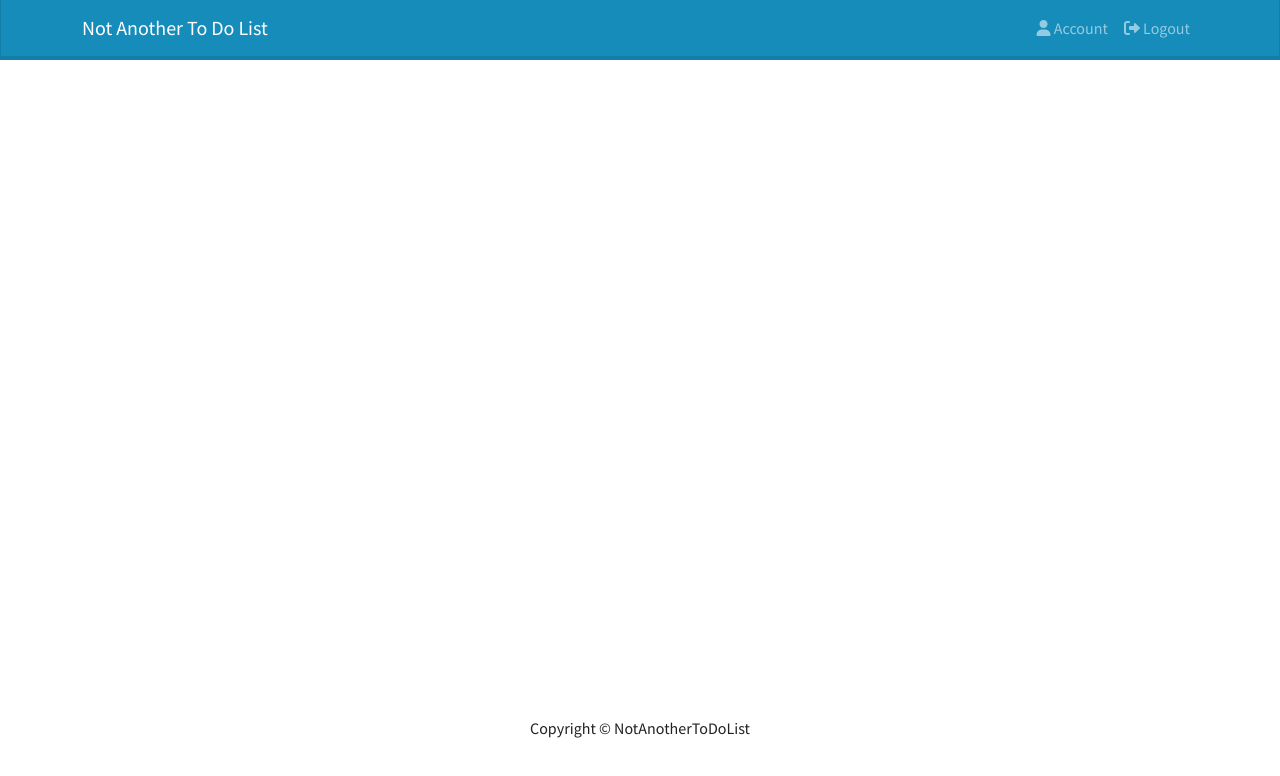
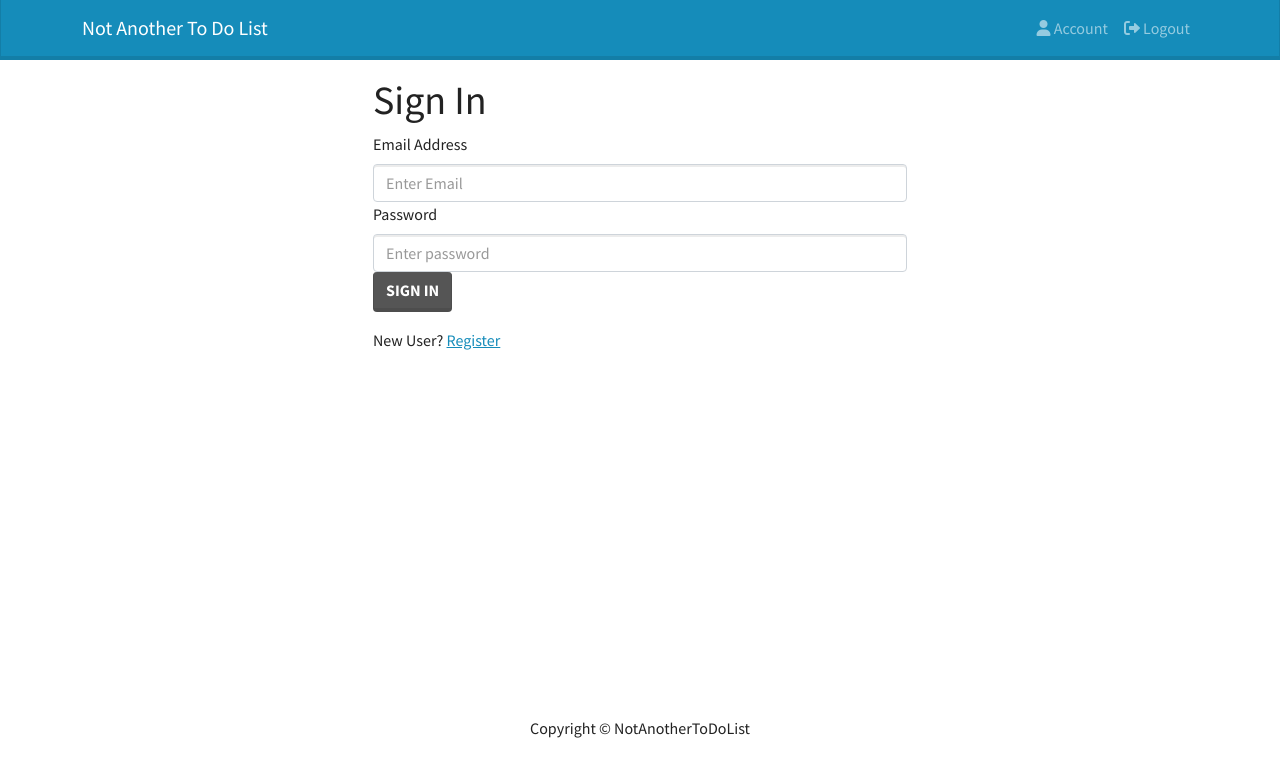
Before and after one commit to SergioGomes-Dev/Not-Another-To-Do-List, a React (Create React App) app in the folder frontend/: page /login in a window 1280 px wide. Shown: the top 776 px of the page. Built offline with nearby package versions, Linux system fonts and the light colour scheme.

Commit message:
User LoginScreen & Functionality

```diff
--- a/frontend/src/App.js
+++ b/frontend/src/App.js
@@ -4,6 +4,7 @@
 import Footer from "./components/Footer";
 import HomeScreen from "./screens/HomeScreen";
 import ListScreen from "./screens/ListScreen";
+import LoginScreen from "./screens/LoginScreen";
 
 function App() {
   return (
@@ -12,6 +13,7 @@
       <main className="py-3">
         <Container>
           <Routes>
+            <Route path="/login" element={<LoginScreen />} />
             <Route path="/" exact element={<HomeScreen />} />
             <Route path="/list/:id" element={<ListScreen />} />
           </Routes>
--- /dev/null
+++ b/frontend/src/actions/userActions.js
@@ -0,0 +1,41 @@
+import axios from "axios";
+import {
+  USER_LOGIN_FAIL,
+  USER_LOGIN_REQUEST,
+  USER_LOGIN_SUCCESS,
+} from "../constants/userConstants";
+
+export const loginAction = (email, password) => async (dispatch) => {
+  try {
+    dispatch({
+      type: USER_LOGIN_REQUEST,
+    });
+
+    const config = {
+      headers: {
+        "Content-Type": "application/json",
+      },
+    };
+
+    const { data } = await axios.post(
+      "/api/users/login",
+      { email, password },
+      config
+    );
+
+    dispatch({
+      type: USER_LOGIN_SUCCESS,
+      payload: data,
+    });
+
+    localStorage.setItem("userInfo", JSON.stringify(data));
+  } catch (error) {
+    dispatch({
+      type: USER_LOGIN_FAIL,
+      payload:
+        error.response && error.response.data.message
+          ? error.response.data.message
+          : error.message,
+    });
+  }
+};
--- /dev/null
+++ b/frontend/src/components/FormContainer.js
@@ -0,0 +1,16 @@
+import React from "react";
+import { Container, Row, Col } from "react-bootstrap";
+
+const FormContainer = ({ children }) => {
+  return (
+    <Container>
+      <Row className="justify-content-md-center">
+        <Col xs={12} md={6}>
+          {children}
+        </Col>
+      </Row>
+    </Container>
+  );
+};
+
+export default FormContainer;
--- /dev/null
+++ b/frontend/src/constants/userConstants.js
@@ -0,0 +1,4 @@
+export const USER_LOGIN_REQUEST = "USER_LOGIN_REQUEST";
+export const USER_LOGIN_SUCCESS = "USER_LOGIN_SUCCESS";
+export const USER_LOGIN_FAIL = "USER_LOGIN_FAIL";
+export const USER_LOGOUT = "USER_LOGOUT";
--- /dev/null
+++ b/frontend/src/reducers/userReducers.js
@@ -0,0 +1,21 @@
+import {
+  USER_LOGIN_FAIL,
+  USER_LOGIN_REQUEST,
+  USER_LOGIN_SUCCESS,
+  USER_LOGOUT,
+} from "../constants/userConstants";
+
+export const userLoginReducer = (state = {}, action) => {
+  switch (action.type) {
+    case USER_LOGIN_REQUEST:
+      return { loading: true };
+    case USER_LOGIN_SUCCESS:
+      return { loading: false, userInfo: action.payload };
+    case USER_LOGIN_FAIL:
+      return { loading: false, error: action.payload };
+    case USER_LOGOUT:
+      return {};
+    default:
+      return state;
+  }
+};
--- a/frontend/src/screens/HomeScreen.js
+++ b/frontend/src/screens/HomeScreen.js
@@ -1,5 +1,6 @@
 import React, { useEffect } from "react";
 import { useDispatch, useSelector } from "react-redux";
+import { useNavigate } from "react-router-dom";
 import { Row, Col } from "react-bootstrap";
 import List from "../components/List";
 import Loader from "../components/Loader";
@@ -8,17 +9,24 @@
 
 const HomeScreen = () => {
   const dispatch = useDispatch();
+  const navigate = useNavigate();
 
   const listsAll = useSelector((state) => state.listsAll);
   const { loading, error, lists } = listsAll;
 
+  const userLogin = useSelector((state) => state.userLogin);
+  const { userInfo } = userLogin;
+
   useEffect(() => {
+    if (!userInfo) {
+      navigate("/login");
+    }
     dispatch(listsAllAction());
   }, [dispatch]);
 
   return (
     <>
-      <h1>All Lists</h1>
+      <h1>{userInfo?.name}'s Lists</h1>
 
       {loading ? (
         <Loader />
--- /dev/null
+++ b/frontend/src/screens/LoginScreen.js
@@ -0,0 +1,78 @@
+import React, { useState, useEffect } from "react";
+import { Link, useLocation, useNavigate } from "react-router-dom";
+import { Form, Button, Row, Col } from "react-bootstrap";
+import { useDispatch, useSelector } from "react-redux";
+import Message from "../components/Message";
+import Loader from "../components/Loader";
+import FormContainer from "../components/FormContainer";
+import { loginAction } from "../actions/userActions";
+
+const LoginScreen = () => {
+  const [email, setEmail] = useState("");
+  const [password, setPassword] = useState("");
+
+  const dispatch = useDispatch();
+
+  const userLogin = useSelector((state) => state.userLogin);
+  const { loading, error, userInfo } = userLogin;
+
+  const location = useLocation();
+  const redirect = location.search ? location.search.split("=")[1] : "/";
+
+  const navigate = useNavigate();
+
+  useEffect(() => {
+    if (userInfo) {
+      navigate(redirect);
+    }
+  }, [navigate, userInfo, redirect]);
+
+  const submitHandler = (e) => {
+    e.preventDefault();
+    dispatch(loginAction(email, password));
+  };
+
+  return (
+    <FormContainer>
+      <h1>Sign In</h1>
+      {error && <Message variant="danger">{error}</Message>}
+      {loading && <Loader />}
+      <Form onSubmit={submitHandler}>
+        <Form.Group controlId="email">
+          <Form.Label>Email Address</Form.Label>
+          <Form.Control
+            type="email"
+            placeholder="Enter Email"
+            value={email}
+            onChange={(e) => setEmail(e.target.value)}
+          ></Form.Control>
+        </Form.Group>
+
+        <Form.Group controlId="password">
+          <Form.Label>Password</Form.Label>
+          <Form.Control
+            type="password"
+            placeholder="Enter password"
+            value={password}
+            onChange={(e) => setPassword(e.target.value)}
+          ></Form.Control>
+        </Form.Group>
+
+        <Button type="submit" variant="dark">
+          Sign In
+        </Button>
+      </Form>
+
+      <Row className="py-3">
+        <Col>
+          New User?{" "}
+          <Link to={redirect ? `/register?redirect=${redirect}` : "/register"}>
+            Register
+          </Link>
+        </Col>
+      </Row>
+    </FormContainer>
+  );
+};
+
+export default LoginScreen;
--- a/frontend/src/store.js
+++ b/frontend/src/store.js
@@ -2,13 +2,19 @@
 import thunk from "redux-thunk";
 import { composeWithDevTools } from "redux-devtools-extension";
 import { listsAllReducer, listSingleReducer } from "./reducers/listReducers";
+import { userLoginReducer } from "./reducers/userReducers";
 
 const reducer = combineReducers({
   listsAll: listsAllReducer,
   listSingle: listSingleReducer,
+  userLogin: userLoginReducer,
 });
 
-const initialState = {};
+const userInfoFromStorage = localStorage.getItem("userInfo")
+  ? JSON.parse(localStorage.getItem("userInfo"))
+  : null;
+
+const initialState = { userLogin: { userInfo: userInfoFromStorage } };
 
 const middleware = [thunk];
 
```
